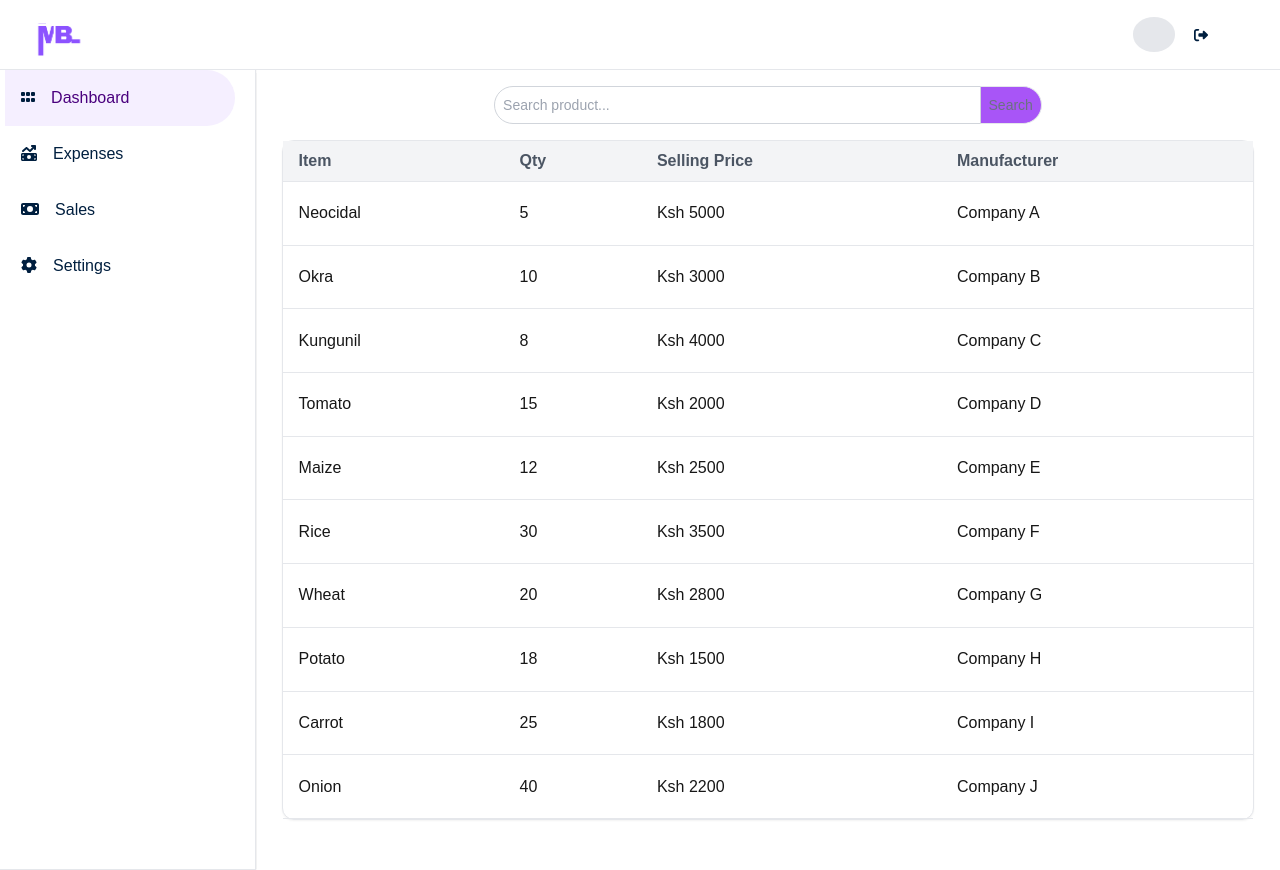
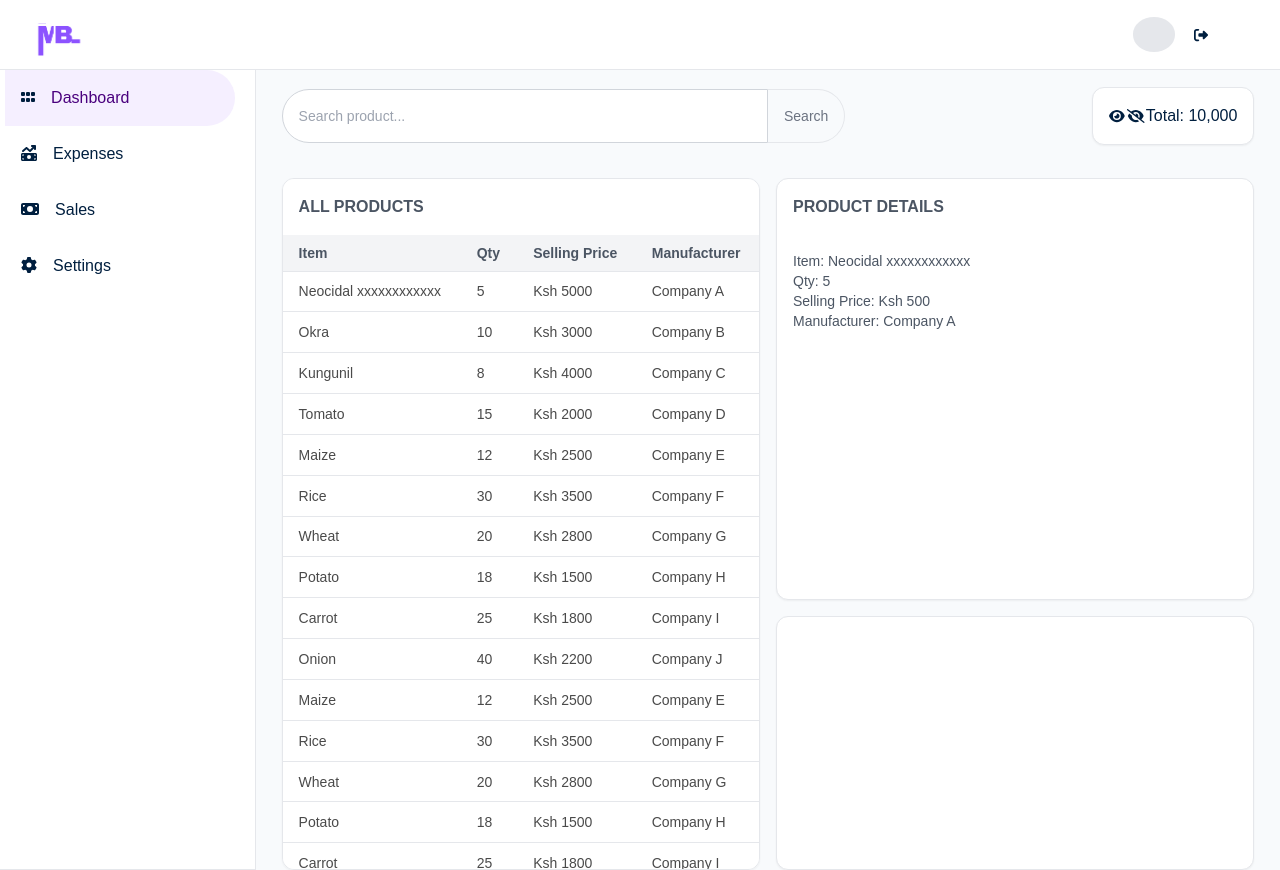
Before and after one commit to CHIGODI/BusinessManager, a Next.js app in the folder mybiz-frontend/: page /dashboard/sale in a window 1280 px wide. Built offline with nearby package versions, Linux system fonts and the light colour scheme.

Commit message:
Restyle page to use grids -work in progress

```diff
--- a/mybiz-frontend/app/dashboard/sale/page.js
+++ b/mybiz-frontend/app/dashboard/sale/page.js
@@ -4,14 +4,22 @@ import axios from 'axios';
 import Link from 'next/link';
 import NavBar from '../../components/navbar';
 import SideNav from '../../components/sidenav';
+import { FontAwesomeIcon } from '@fortawesome/react-fontawesome';
+import { faEyeSlash, faEye } from '@fortawesome/free-solid-svg-icons';
 
 export default function SalePage() {
 
     const data = [
-        { item: 'Neocidal', qty: 5, sellingPrice: 'Ksh 5000', manufacturer: 'Company A' },
+        { item: 'Neocidal xxxxxxxxxxxx', qty: 5, sellingPrice: 'Ksh 5000', manufacturer: 'Company A' },
         { item: 'Okra', qty: 10, sellingPrice: 'Ksh 3000', manufacturer: 'Company B' },
         { item: 'Kungunil', qty: 8, sellingPrice: 'Ksh 4000', manufacturer: 'Company C' },
         { item: 'Tomato', qty: 15, sellingPrice: 'Ksh 2000', manufacturer: 'Company D' },
+        { item: 'Maize', qty: 12, sellingPrice: 'Ksh 2500', manufacturer: 'Company E' },
+        { item: 'Rice', qty: 30, sellingPrice: 'Ksh 3500', manufacturer: 'Company F' },
+        { item: 'Wheat', qty: 20, sellingPrice: 'Ksh 2800', manufacturer: 'Company G' },
+        { item: 'Potato', qty: 18, sellingPrice: 'Ksh 1500', manufacturer: 'Company H' },
+        { item: 'Carrot', qty: 25, sellingPrice: 'Ksh 1800', manufacturer: 'Company I' },
+        { item: 'Onion', qty: 40, sellingPrice: 'Ksh 2200', manufacturer: 'Company J' },
         { item: 'Maize', qty: 12, sellingPrice: 'Ksh 2500', manufacturer: 'Company E' },
         { item: 'Rice', qty: 30, sellingPrice: 'Ksh 3500', manufacturer: 'Company F' },
         { item: 'Wheat', qty: 20, sellingPrice: 'Ksh 2800', manufacturer: 'Company G' },
@@ -25,36 +33,55 @@ export default function SalePage() {
             <NavBar />
             <div className="flex flex-row w-full h-screen">
                 <SideNav />
-                <div className="w-[80%] pl-[2%] pr-[2%] h-full">
-                    <div className="w-full flex justify-center items-center">
+                <div className="w-[80%] pl-[2%] pr-[2%] h-full grid grid-cols-2 gap-4 bg-[#F8FAFC]">
+                    <div className="col-span-2 flex items-center  h-auto">
                         <input
                             type="text"
                             placeholder="Search product..."
-                            className="text-sm w-[50%] p-2 border border-gray-300 rounded-tl-full rounded-bl-full mt-4 mb-4 outline-none focus:border-purple-500"
+                            className="text-sm w-[50%] p-4 border border-gray-300 rounded-tl-full rounded-bl-full mt-4 mb-4 outline-none focus:border-purple-500"
                         />
-                        <button className='text-sm text-gray-500 border-t border-b border-r p-2 bg-purple-500 rounded-tr-full rounded-br-full hover:bg-opacity-90'>Search</button>
+                        <button className='text-sm text-gray-500 border-t border-b border-r p-4 rounded-tr-full rounded-br-full hover:bg-opacity-90'>Search</button>
+                        <div className='ml-auto p-4 w-1/6 border rounded-xl shadow-sm flex flex-row justify-between items-center text-[#001F3F] bg-white'>
+                            <FontAwesomeIcon icon={faEye} className='text-sm' />
+                            <FontAwesomeIcon className='text-sm'  icon={faEyeSlash} />
+                            <h2>Total: 10,000</h2>
                         </div>
-                    <div className="flex bg-white rounded-xl w-[100%] border h-[85%] shadow-sm">
-                        <table className='w-full'>
-                            <thead>
-                                <tr className="bg-gray-100">
-                                    <th className="border-b px-4 py-2 text-left text-gray-600">Item</th>
-                                    <th className="border-b px-4 py-2 text-left text-gray-600">Qty</th>
-                                    <th className="border-b px-4 py-2 text-left text-gray-600">Selling Price</th>
-                                    <th className="border-b px-4 py-2 text-left text-gray-600">Manufacturer</th>
+                    </div>
+                    <div className="rounded-xl border h-full shadow-sm overflow-y-scroll scrollbar-thin scrollbar-thumb-rounded-full scrollbar-track-rounded scrollbar-thumb-gray-500 scrollbar-track-gray-300 bg-white">
+                        <h2 className='top-0 z-10 p-4 text-gray-600 font-bold bg-white'>ALL PRODUCTS</h2>
+                        <table className='w-full h-full'>
+                            <thead className="sticky top-0 bg-gray-100 z-10">
+                                    <tr>
+                                        <th className="border-b px-4 py-2 text-left text-sm text-gray-600">Item</th>
+                                        <th className="border-b px-4 py-2 text-left text-sm text-gray-600">Qty</th>
+                                        <th className="border-b px-4 py-2 text-left text-sm text-gray-600">Selling Price</th>
+                                        <th className="border-b px-4 py-2 text-left text-sm text-gray-600">Manufacturer</th>
                                     </tr>
                                 </thead>
                                 <tbody>
                                     {data.map((row, index) => (
                                         <tr key={index} className="hover:bg-gray-50 h-[2%]">
-                                        <td className="border-b px-4 py-2">{row.item}</td>
-                                        <td className="border-b px-4 py-2">{row.qty}</td>
-                                        <td className="border-b px-4 py-2">{row.sellingPrice}</td>
-                                        <td className="border-b px-4 py-2">{row.manufacturer}</td>
+                                            <td className="border-b px-4 py-2 text-sm text-[#4A4A4A]">{row.item}</td>
+                                            <td className="border-b px-4 py-2 text-sm text-[#4A4A4A]">{row.qty}</td>
+                                            <td className="border-b px-4 py-2 text-sm text-[#4A4A4A]">{row.sellingPrice}</td>
+                                            <td className="border-b px-4 py-2 text-sm text-[#4A4A4A]">{row.manufacturer}</td>
                                         </tr>
                                     ))}
                                 </tbody>
                             </table>
+                        </div>
+                    <div className='grid grid-cols-subgrid col-span-1 gap-4'>
+                        <div className='border rounded-xl shadow-sm bg-white'>
+                            <h2 className='p-4 text-gray-600 font-bold'>PRODUCT DETAILS</h2>
+                            <div className='p-4'>
+                                <h3 className='text-sm text-gray-600'>Item: Neocidal xxxxxxxxxxxx</h3>
+                                <h3 className='text-sm text-gray-600'>Qty: 5</h3>
+                                <h3 className='text-sm text-gray-600'>Selling Price: Ksh 500
+                                </h3>
+                                <h3 className='text-sm text-gray-600'>Manufacturer: Company A</h3>
+                            </div>
+                        </div>
+                        <div className='border rounded-xl shadow-sm bg-white'></div>
                     </div>
                 </div>
             </div>
```
Lines whose indentation alone changed are shown as unchanged.
